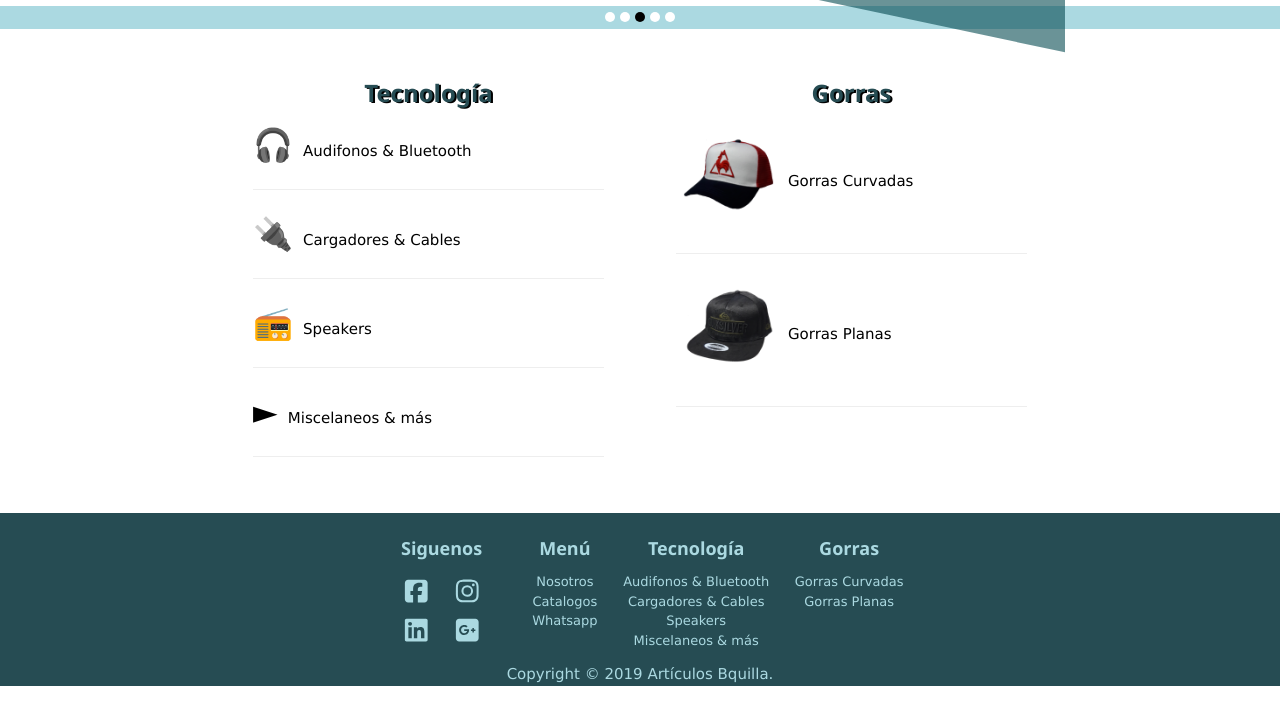
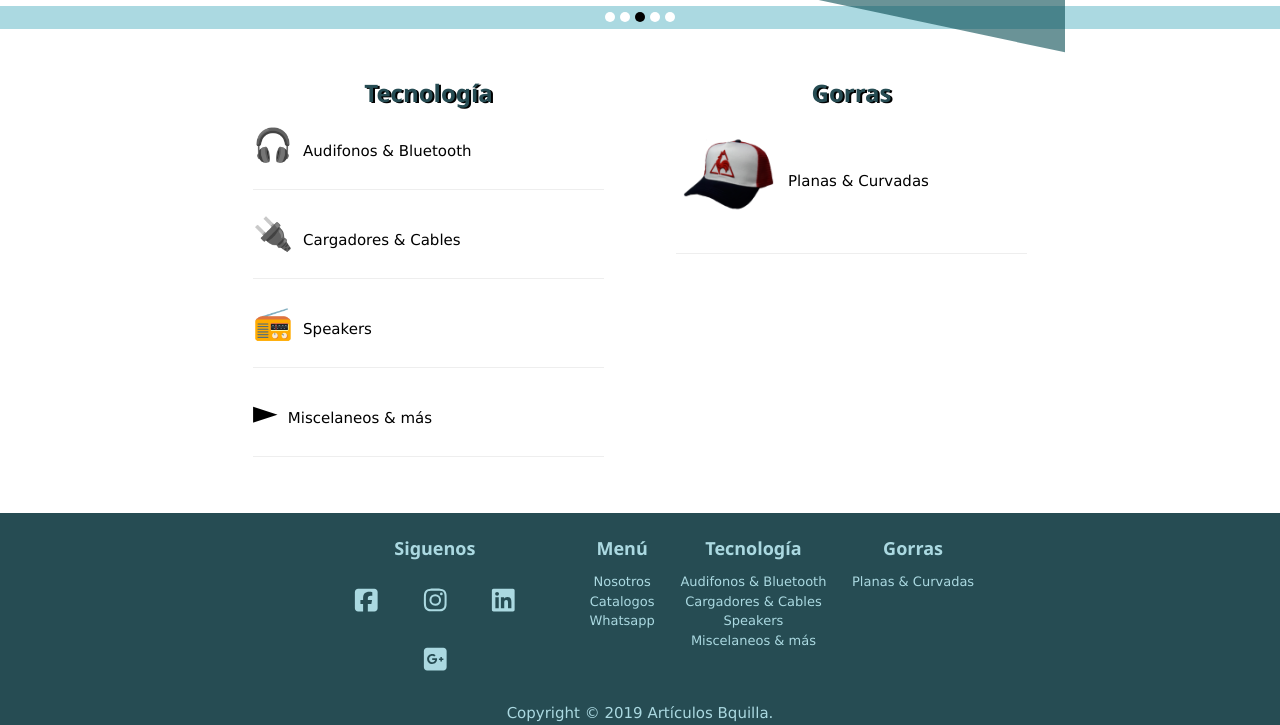
Before and after one commit to Artbaq/catalogos, a plain HTML site: page index.html in a window 1280 px wide. Shown: the part 560-1285 px from the top of the page. Before the commit the page ends 1246 px from the top, so only its background shows below. Drawn offline with Linux system fonts and the light colour scheme.

Commit message:
Add files via upload

```diff
--- a/main.js
+++ b/main.js
@@ -6,15 +6,15 @@ var li = [
 ];
 
 var lo = [
-    {url:"oModal('cur_',4)" , txt:'Gorras Curvadas', img:"" , imges:"cur_2.png"},
-    {url:"oModal('pla_',6)" , txt:'Gorras Planas', img:"" , imges:"pla_5.png"},
+    {url:"oModal('cap_',15)" , txt:'Planas & Curvadas', img:"" , imges:"cur_2.png"},
+    //{url:"oModal('pla_',6)" , txt:'Gorras Planas', img:"" , imges:"pla_5.png"},
 ];
 
 var cont = 0;
 
-var cls = function(x){ return ' class="' + x + '"'}
-var stl = function(x){ return ' style="' + x + '"'}
-var href = function(x){ return ' href="' + x + '"'}
+var setClass = function(x){ return ' class="' + x + '"'}
+var setStyle = function(x){ return ' style="' + x + '"'}
+var setHref = function(x){ return ' href="' + x + '"'}
 var setId = function(x){ return ' id="' + x + '"'}
 var setOnClk = function(x){ return ' onclick="' + x + '"'}
 
@@ -28,6 +28,8 @@ var createDiv = function(attr, content){ return createElem('div', content, attr)
 var createBtn = function(attr, content){ return createElem('buttom', content, attr)}
 
 var createImg = function(attr){ return '<img' + attr + '>'}
+
+var createElem2 =(elem,attr,content)=>{return '<'+elem +[attr]+'>' +[content]+ '</'+elem+'>' }
 
 function createElem(elem,content, attr ){
 	let object = {
@@ -45,6 +47,10 @@ function createElem(elem,content, attr ){
     }
     return object.result()
 }
+
+var create_aPlusI =(attr1, content1, attr2, content2 )=>{ return createElem2('a', attr1, createElem2('i', attr2, content2) + content1 )}
+var create_divPlusH3 =(attr1, content1, attr2, content2 )=>{ return createElem2('div', attr1, createElem2('h3', attr2, content2) + content1 )}
+
 
 function compElem(element,id,className){
     let x = document.createElement(element);
@@ -64,43 +70,37 @@ return x;
 }
 
 
-//// Inserting content to the Web-Page ↓ ↓ ↓
 function innerMenu(id,list,heading){
 
-    let myId =  setId(id.id + 'Box_' + cont);
-    let myClass =  cls(id.id + 'Box');
-    let myAttr = myId + myClass;
-    let h3 = createH3('', heading )
-
-        id.innerHTML += createDiv( myAttr , h3 );
-
+    let myAttr =  setId(id.id + 'Box_' + cont)+ setClass(id.id + 'Box');
+        id.innerHTML += create_divPlusH3( myAttr, '', '', heading ) ;
     let mainDiv = document.getElementById( id.id + 'Box_' + cont );
 
         list.forEach(function(item){
-                let i = createI( cls(item.icon) );
-                let p = createP( '' , item.name );
-                let result = createA( cls('w3-btn') + href(item.url), i + p );
+                let i = createI( setClass(item.icon) );
+                let p = createP( '' ,' ' + item.name );
+                let result = createA( setClass('w3-btn') + setHref(item.url), i + p );
 
             mainDiv.innerHTML += result;
         });
         cont++;
 }
 
+
+
 function innerSocialLinks(id , list , heading){
-    let myId =  setId(id.id + 'Box_' + cont);
-    let myClass =  cls(id.id + 'Box');
-    let myAttr = myId + myClass;
-    let h3 = createH3('', heading )
 
-        id.innerHTML += createDiv( myAttr , h3 );
-
+    let myAttr =  setId(id.id + 'Box_' + cont)+ setClass(id.id + 'Box');
+        id.innerHTML += create_divPlusH3( myAttr, '', '', heading ) ;
     let mainDiv = document.getElementById( id.id + 'Box_' + cont );
 
     list.forEach(function(item){
-        let i = createI( cls(item.icon)    );
-        let result = createA( href(item.url), i );
+        let attr1 = setClass('w3-btn') + setHref(item.url) ;
+        let attr2 = setClass(item.icon);
 
-        mainDiv.innerHTML +=  result ;
+    mainDiv.innerHTML += create_aPlusI(attr1 ,'',attr2) ;
+
+
     });
     cont++;
 }
@@ -128,7 +128,7 @@ function innerCatalogos(id, list, heading){
     cont++;
 }
 
-var mainStl = 'height:440px; position:relative;' +
+var style1 = 'height:440px; position:relative;' +
             'text-align:center';
 
 //var newDiv = ' position:relative; bottom:5%; padding: 6% 0 ';
@@ -146,13 +146,13 @@ var txtBox = 'width:100%; color:white; ' + //rgb(171,217,225);' +
 		//	 background:rgb(171,217,225); color:rgb(8,76,83)
 var btnClasses = 'w3-btn w3-large w3-round-xxlarge w3-red w3-card-4';
 
-var imgStyle = stl('position:relative; top:0;');
-var imgW3Class = cls('promo /*w3-border w3-border-blue*/')
+var imgStyle = setStyle('position:relative; top:0;');
+var imgW3Class = setClass('promo /*w3-border w3-border-blue*/')
 
 
 function innerSlideshow(id, list, heading){
     let x = setId( id.id + 'Box_' + cont );
-    let y = cls( id.id + 'Box' );
+    let y = setClass( id.id + 'Box' );
     let myAttr = x + y;
         id.innerHTML += createDiv( myAttr , /* createH3('', heading )*/ );
     ////
@@ -164,13 +164,13 @@ function innerSlideshow(id, list, heading){
 
         let h1 = createH1('',item.title );
         let h4 = createH4('', item.senten )
-        let btn = createBtn( setId('') + stl('position:absolute: bottom:2%') +
-        					cls( btnClasses ),'Ver Cat&aacutelogos');
+        let btn = createBtn( setId('') + setStyle('position:absolute: bottom:2%') +
+        					setClass( btnClasses ),'Ver Cat&aacutelogos');
 
-        let txtCont = createDiv( stl( txtBox ) + cls( /*/** 'w3-border' /***/), h1 + h4 + btn);
-        let skewCont= createDiv( stl( styles2 ) ) ;
+        let txtCont = createDiv( setStyle( txtBox ) + setClass( /*/** 'w3-border' /***/), h1 + h4 + btn);
+        let skewCont= createDiv( setStyle( styles2 ) ) ;
     ////
-        mainDiv.innerHTML += createDiv(onClk+  [cls('mySlides ')] + stl(mainStl) , skewCont+txtCont + img );
+        mainDiv.innerHTML += createDiv(onClk+  [setClass('mySlides ')] + setStyle(style1) , skewCont+txtCont + img );
     ////
 	});
    // mainDiv.innerHTML += arrowLeft +arrowRight;
@@ -180,15 +180,15 @@ function innerSlideshow(id, list, heading){
 
 function myFunction(){
 
-	let divs = createDiv( stl(styles2) ) ;
+	let divs = createDiv( setStyle(styles2) ) ;
 	let tittle = createElem('h1','', 'Smart Tv Box Plus');
-	let buttom = createElem('buttom' , cls( btnClasses ) , 'Mas informaci&oacuten');
+	let buttom = createElem('buttom' , setClass( btnClasses ) , 'Mas informaci&oacuten');
 	let p = createElem('h4','', 'Aprovecha que solo quedan pocos.')
 	let content = tittle + p + buttom;
 
-	let square = createDiv( stl(styles3), content );
+	let square = createDiv( setStyle(styles3), content );
 
-return createDiv( stl(mainStl), createImg(  src('promo_0.png')) + divs + square)
+return createDiv( setStyle(style1), createImg(  src('promo_0.png')) + divs + square)
 }
 
 
--- a/myscript.js
+++ b/myscript.js
@@ -65,7 +65,7 @@ const promotion = [
 	{url:"oModal('tec_',20);" , image: "tec_0.png" , title: "Smart TV BOX plus" , senten: "Aprovecha que solo quedan pocos."},
 	{url:"slideIndex = 1; oModal('tec_',20);" , image: "tec_1.png" , title: "Receptor Bluetooth", senten: "Transmite sonido por Bluetooth."},
 	{url:"oModal('tec_',20);" , image: "tec_2.png" , title: "Speaker Bluetooth" , senten: "Lleva tu musica a donde quieras."},
-	{url:"oModal('pla_',6);" , image: "pla_5.png" , title: "Gorras Planas"	   , senten: "Tu mejor estilo para cada ocacion."},
+	{url:"oModal('cap_',13);" , image: "cap_5.png" , title: "Gorras Planas"	   , senten: "Tu mejor estilo para cada ocacion."},
 	{url:"oModal('tec_',20);" , image: "tec_4.png" , title: "Game pad" 		   , senten: "Llevas tus juegos a otro nivel."}
 ]
 
--- a/styles.css
+++ b/styles.css
@@ -132,7 +132,7 @@
 #footer { background-color:rgb(38,76,83); color:rgb(171,217,225); font-size: small; text-align:center;}
 
 #footerBox_0 { background-color:rgb(171,217,225); color:rgb(38,76,83); }
-#footerBox_0 a{font-size:2em; margin:7%; }
+#footerBox_0 a{font-size:2em; margin:0.7%; }
 #footerBox_1 a{display: block;padding:0 0}
 #footerBox_1 svg{display: none}
 
```
Also changed, not shown: blur_large.jpg (added), cap_10.png, cap_11.png, cap_12.png, cap_13.png, cap_14.png, cap_15.png (added), logo.png (added), logo_oficial.png (added), tec_00.png (added).
